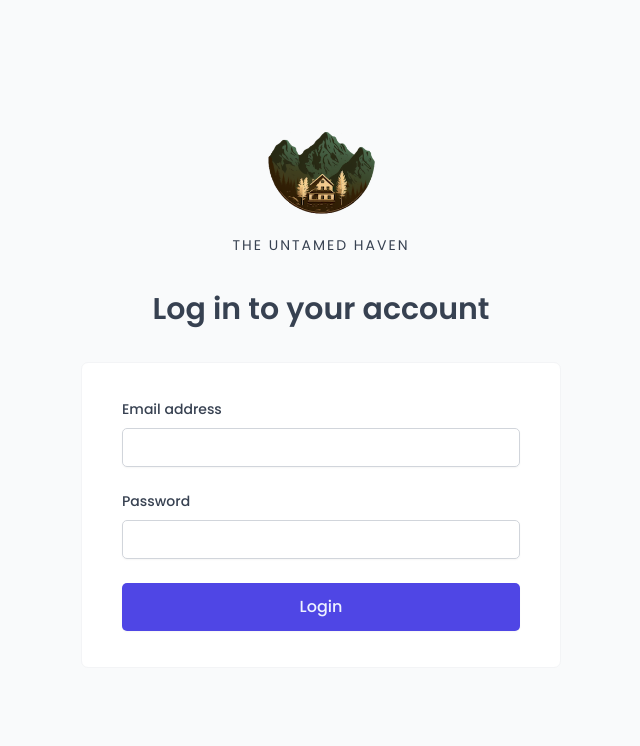
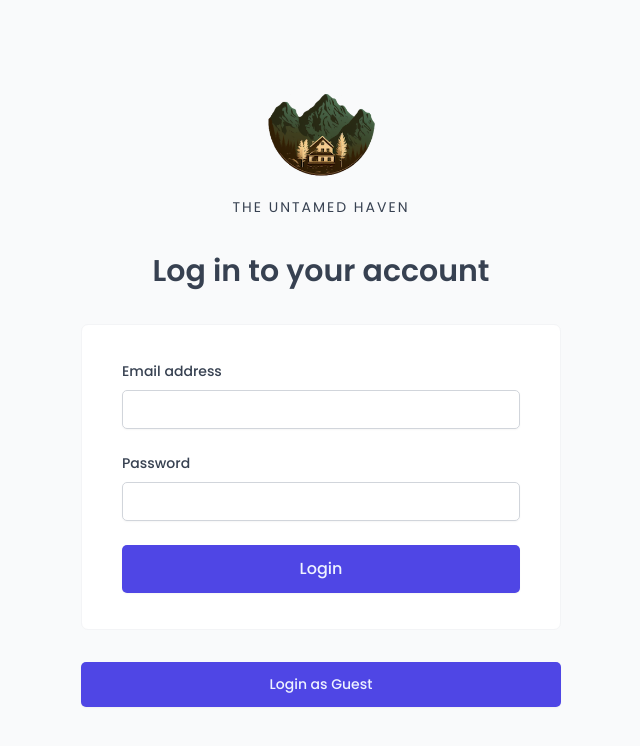
Before and after one commit to dikshitak/the-untamed-haven, a React (Vite) app: page /login in a window 1280 px wide. Shown: the top 746 px of the page, without its empty margins (319-959 px from the left). Built offline with nearby package versions, Linux system fonts and the light colour scheme; no server answers; a web font is replaced by a local one.

Commit message:
login as guest added

```diff
--- a/src/pages/Login.jsx
+++ b/src/pages/Login.jsx
@@ -2,6 +2,9 @@ import styled from "styled-components";
 import LoginForm from "../features/authentication/LoginForm";
 import Logo from "../ui/Logo";
 import Heading from "../ui/Heading";
+import Button from "../ui/Button";
+import { useLogin } from "../features/authentication/useLogin";
+import Spinner from "../ui/Spinner";
 
 const LoginLayout = styled.main`
   min-height: 100vh;
@@ -14,11 +17,25 @@ const LoginLayout = styled.main`
 `;
 
 function Login() {
+  const { login, isLoading } = useLogin();
+
+  if (isLoading) return <Spinner />;
+
   return (
     <LoginLayout>
       <Logo />
       <Heading as="h4">Log in to your account</Heading>
       <LoginForm />
+      <Button
+        onClick={() =>
+          login({
+            email: import.meta.env.VITE_EMAIL,
+            password: import.meta.env.VITE_PASSWORD,
+          })
+        }
+      >
+        Login as Guest
+      </Button>
     </LoginLayout>
   );
 }
```
